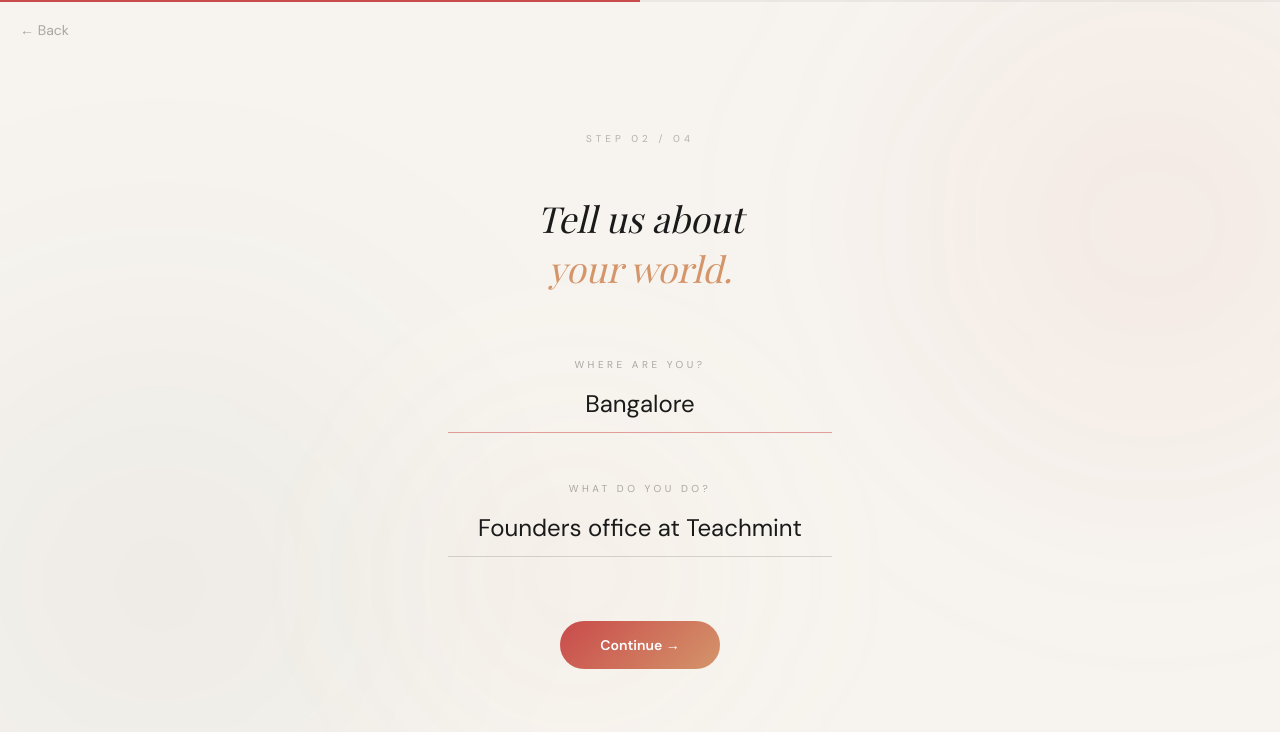
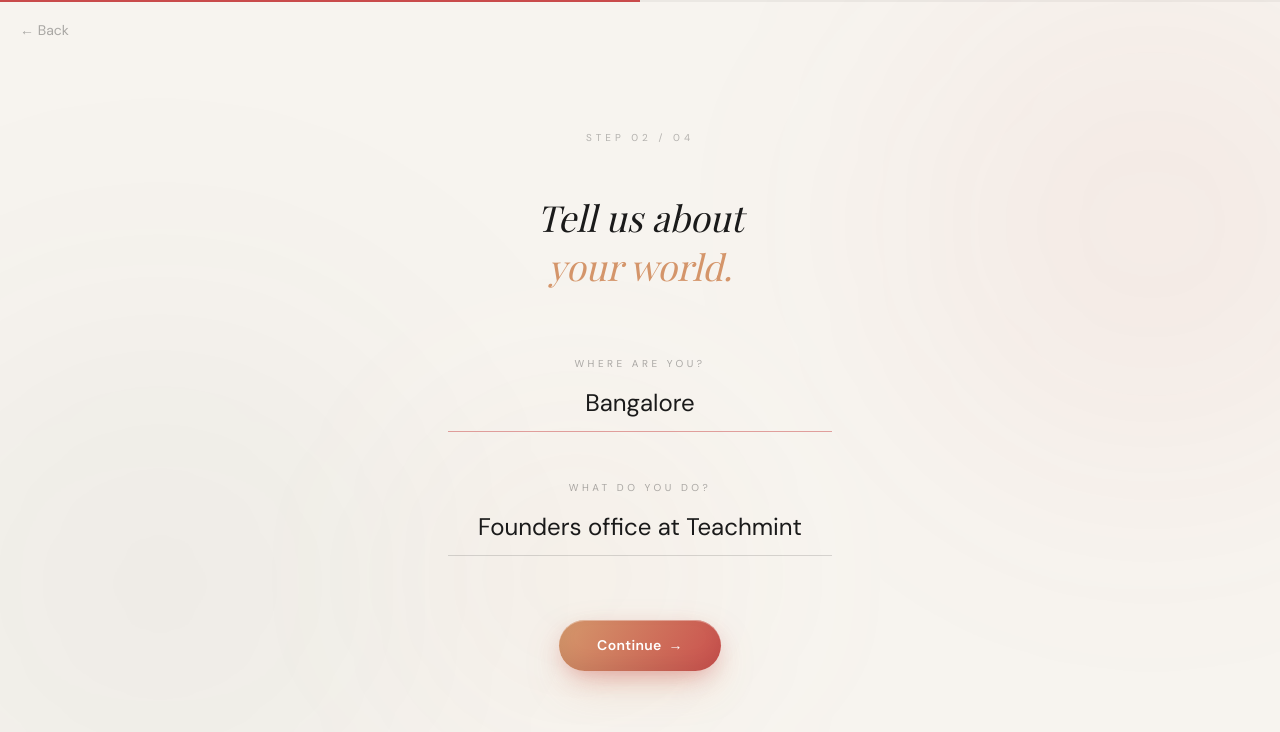
Before and after one commit to vikramaditya26/crushky, a React (Vite) app: page /signup in a window 1280 px wide. Both pictures are taken after a click on the button "Continue →". Shown: the top 732 px of the page. Built offline with nearby package versions, Linux system fonts and the light colour scheme; a web font is replaced by a local one.

Commit message:
feat: refine signup flow and supporting styles

```diff
--- a/src/pages/Signup.jsx
+++ b/src/pages/Signup.jsx
@@ -34,26 +34,42 @@ const BOOK_PICKS = [
   { id: 'ikigai',     title: 'Ikigai',            img: 'https://covers.openlibrary.org/b/isbn/9780143130727-M.jpg' },
 ]
 
+// ─── Music artist picks ───
+// Mix of Indian + global Gen Z favourites. Each has a fallback palette so the tile
+// looks intentional even if the photo URL 404s.
+const MUSIC_PICKS = [
+  { id: 'taylor',    title: 'Taylor Swift',    sub: 'Pop',        palette: ['#3D1B2A', '#B85577'],
+    img: 'https://upload.wikimedia.org/wikipedia/commons/thumb/b/b5/191125_Taylor_Swift_at_the_2019_American_Music_Awards_%28cropped%29.png/220px-191125_Taylor_Swift_at_the_2019_American_Music_Awards_%28cropped%29.png' },
+  { id: 'bts',       title: 'BTS',             sub: 'K-Pop',      palette: ['#1F1F3D', '#6366D6'],
+    img: 'https://upload.wikimedia.org/wikipedia/commons/thumb/c/c1/BTS_2_-_December_2019.jpg/220px-BTS_2_-_December_2019.jpg' },
+  { id: 'arijit',    title: 'Arijit Singh',    sub: 'Bollywood',  palette: ['#2D1B3D', '#7C3A92'],
+    img: 'https://upload.wikimedia.org/wikipedia/commons/thumb/8/8c/Arijit_Singh_at_an_album_launch_event_for_Pal.jpg/220px-Arijit_Singh_at_an_album_launch_event_for_Pal.jpg' },
+  { id: 'rahman',    title: 'A.R. Rahman',     sub: 'Maestro',    palette: ['#1A3B5C', '#3F7CB0'],
+    img: 'https://upload.wikimedia.org/wikipedia/commons/thumb/a/a3/A._R._Rahman_at_the_New_Indian_Express_Group_Devi_Awards_2017.jpg/220px-A._R._Rahman_at_the_New_Indian_Express_Group_Devi_Awards_2017.jpg' },
+  { id: 'diljit',    title: 'Diljit Dosanjh',  sub: 'Punjabi',    palette: ['#2B3A1F', '#7A9F4A'],
+    img: 'https://upload.wikimedia.org/wikipedia/commons/thumb/e/e7/Diljit_Dosanjh_promoting_Born_to_Shine.jpg/220px-Diljit_Dosanjh_promoting_Born_to_Shine.jpg' },
+  { id: 'prateek',   title: 'Prateek Kuhad',   sub: 'Indie',      palette: ['#3D2D1A', '#C28456'],
+    img: 'https://upload.wikimedia.org/wikipedia/commons/thumb/8/86/Prateek_Kuhad.jpg/220px-Prateek_Kuhad.jpg' },
+  { id: 'anuv',      title: 'Anuv Jain',       sub: 'Acoustic',   palette: ['#1B3A3D', '#3F8E94'],
+    img: 'https://upload.wikimedia.org/wikipedia/commons/thumb/4/4a/Anuv_Jain.jpg/220px-Anuv_Jain.jpg' },
+  { id: 'billie',    title: 'Billie Eilish',   sub: 'Alt-Pop',    palette: ['#1F2D1F', '#6B9A6B'],
+    img: 'https://upload.wikimedia.org/wikipedia/commons/thumb/3/30/Billie_Eilish_O2_Shepherd%27s_Bush_Empire_-_15_03_2019_%2832415413367%29.jpg/220px-Billie_Eilish_O2_Shepherd%27s_Bush_Empire_-_15_03_2019_%2832415413367%29.jpg' },
+  { id: 'weeknd',    title: 'The Weeknd',      sub: 'R&B',        palette: ['#2A1B1B', '#A04848'],
+    img: 'https://upload.wikimedia.org/wikipedia/commons/thumb/4/4f/The_Weeknd_at_the_Oscars_in_2016_%28cropped%29.jpg/220px-The_Weeknd_at_the_Oscars_in_2016_%28cropped%29.jpg' },
+  { id: 'shreya',    title: 'Shreya Ghoshal',  sub: 'Playback',   palette: ['#3D1F2D', '#B5547A'],
+    img: 'https://upload.wikimedia.org/wikipedia/commons/thumb/0/02/Shreya_Ghoshal_2019.jpg/220px-Shreya_Ghoshal_2019.jpg' },
+  { id: 'olivia',    title: 'Olivia Rodrigo',  sub: 'Pop-Rock',   palette: ['#3D1A33', '#A8467C'],
+    img: 'https://upload.wikimedia.org/wikipedia/commons/thumb/1/11/Olivia_Rodrigo_2024_%28cropped%29.jpg/220px-Olivia_Rodrigo_2024_%28cropped%29.jpg' },
+  { id: 'karan',     title: 'Karan Aujla',     sub: 'Hip-Hop',    palette: ['#2D2D3D', '#5F6FAA'],
+    img: 'https://upload.wikimedia.org/wikipedia/commons/thumb/2/2a/Karan_Aujla_in_2024.jpg/220px-Karan_Aujla_in_2024.jpg' },
+]
+
 // ─── Interest categories ───
+// User-trimmed list: Music (artists), Movies & TV, Books — no Travel/Food/Hobbies.
 const CATEGORIES = [
-  {
-    id: 'music', icon: '🎵', label: 'Music',
-    options: ['Indie', 'Bollywood', 'Hip-Hop', 'Classical', 'Jazz', 'Rock', 'Pop', 'Electronic', 'Lo-fi'],
-  },
+  { id: 'music', icon: '🎵', label: 'Music',       type: 'images', picks: MUSIC_PICKS },
   { id: 'film',  icon: '🎬', label: 'Movies & TV', type: 'images', picks: MOVIE_PICKS },
-  { id: 'books', icon: '📚', label: 'Books',        type: 'images', picks: BOOK_PICKS  },
-  {
-    id: 'travel', icon: '✈️', label: 'Travel',
-    options: ['Europe', 'Southeast Asia', 'Mountains', 'Beaches', 'Road trips', 'Solo travel', 'Backpacking', 'City breaks'],
-  },
-  {
-    id: 'food', icon: '🍳', label: 'Food',
-    options: ['Street food', 'Fine dining', 'Cooking', 'Cafes', 'Baking', 'Trying cuisines', 'Night food runs', 'Health food'],
-  },
-  {
-    id: 'hobbies', icon: '🎯', label: 'Hobbies',
-    options: ['Running', 'Gaming', 'Photography', 'Writing', 'Yoga', 'Gym', 'Rock climbing', 'Painting'],
-  },
+  { id: 'books', icon: '📚', label: 'Books',       type: 'images', picks: BOOK_PICKS  },
 ]
 
 const PROMPTS = [
@@ -70,6 +86,56 @@ const DEMO_PHOTOS = [
   'https://images.unsplash.com/photo-1506794778202-cad84cf45f1d?w=320&h=420&fit=crop&crop=face,top',
   'https://images.unsplash.com/photo-1519085360753-af0119f7cbe7?w=320&h=420&fit=crop&crop=faces,top',
 ]
+
+// ── Primary CTA — animated gradient + breathing glow + sheen on hover ──
+function PrimaryCTA({ children, onClick, className = '', size = 'md', disabled = false }) {
+  const sizes = {
+    sm: { padding: '12px 28px',  fontSize: 13, gap: 6  },
+    md: { padding: '15px 38px',  fontSize: 14, gap: 7  },
+    lg: { padding: '18px 44px',  fontSize: 15, gap: 8  },
+  }
+  const s = sizes[size] || sizes.md
+  return (
+    <button
+      onClick={onClick}
+      disabled={disabled}
+      className={`relative overflow-hidden group cursor-pointer transition-transform duration-200 hover:scale-[1.04] active:scale-[0.97] disabled:opacity-50 disabled:cursor-not-allowed ${className}`}
+      style={{
+        background: 'linear-gradient(120deg, #C94B4B 0%, #D4956A 50%, #C94B4B 100%)',
+        backgroundSize: '220% 100%',
+        animation: 'ctaGradient 6s ease-in-out infinite, ctaGlow 3s ease-in-out infinite',
+        padding: s.padding,
+        borderRadius: 999,
+        border: 'none',
+        outline: 'none',
+        color: 'white',
+        fontWeight: 600,
+        letterSpacing: '0.02em',
+      }}
+    >
+      {/* Sheen sweep — fires once on hover */}
+      <span
+        aria-hidden
+        className="absolute inset-0 pointer-events-none group-hover:[animation:ctaSheen_1.2s_ease-out]"
+        style={{
+          background: 'linear-gradient(120deg, transparent 30%, rgba(255,255,255,0.45) 50%, transparent 70%)',
+          opacity: 0,
+        }}
+      />
+      {/* Inner soft highlight */}
+      <span
+        aria-hidden
+        className="absolute inset-0 pointer-events-none rounded-full"
+        style={{ boxShadow: 'inset 0 1px 0 rgba(255,255,255,0.35), inset 0 -8px 18px rgba(0,0,0,0.06)' }}
+      />
+      <span className="relative flex items-center justify-center"
+        style={{ fontSize: s.fontSize, gap: s.gap }}>
+        {children}
+        <span aria-hidden className="inline-block transition-transform duration-300 group-hover:translate-x-1.5">→</span>
+      </span>
+    </button>
+  )
+}
 
 // ── Shared input — clean underline on cream bg ──
 const SignupInput = forwardRef(function SignupInput({ value, onChange, placeholder, type = 'text', className = '', ...rest }, ref) {
@@ -118,12 +184,15 @@ function Chip({ label, selected, onClick }) {
   )
 }
 
-// ── Movie / Book visual picker ──
+// ── Movie / Book / Artist visual picker ──
+// When the photo URL 404s we swap to a designed gradient card (per-item palette)
+// so missing artwork still looks intentional, not broken.
 function ImagePicker({ items, selected, onToggle }) {
   return (
     <div className="grid grid-cols-3 gap-2 mt-2 pb-1">
       {items.map(item => {
         const isSel = selected.includes(item.id)
+        const palette = item.palette || ['#2D3B2D', '#1a2820']
         return (
           <button
             key={item.id}
@@ -132,7 +201,7 @@ function ImagePicker({ items, selected, onToggle }) {
             style={{
               aspectRatio: '2/3',
               border: isSel ? '2.5px solid #C94B4B' : '2.5px solid transparent',
-              boxShadow: isSel ? '0 0 12px rgba(201,75,75,0.25)' : 'none',
+              boxShadow: isSel ? '0 0 14px rgba(201,75,75,0.30)' : '0 1px 3px rgba(0,0,0,0.06)',
             }}
           >
             <img
@@ -145,21 +214,34 @@ function ImagePicker({ items, selected, onToggle }) {
                 if (fb) fb.style.display = 'flex'
               }}
             />
-            {/* Fallback when image 404s */}
+            {/* Fallback — designed card */}
             <div
-              className="absolute inset-0 items-center justify-center text-xs text-center p-2 font-semibold text-white leading-tight"
-              style={{ display: 'none', background: 'linear-gradient(135deg, #2D3B2D, #1a2820)' }}
+              className="absolute inset-0 flex-col items-center justify-center text-center px-2 py-3 text-white"
+              style={{
+                display: 'none',
+                background: `linear-gradient(155deg, ${palette[0]} 0%, ${palette[1]} 100%)`,
+              }}
             >
-              {item.title}
+              <span className="font-display italic font-bold leading-tight"
+                style={{ fontSize: 'clamp(11px, 1.4vw, 15px)' }}>
+                {item.title}
+              </span>
+              {item.sub && (
+                <span className="mt-1 tracking-[0.2em] uppercase opacity-70"
+                  style={{ fontSize: 9 }}>
+                  {item.sub}
+                </span>
+              )}
+              <span className="mt-2 opacity-50" style={{ fontSize: 16 }}>♪</span>
             </div>
-            {/* Title gradient */}
+            {/* Title gradient — only shown when real image loaded */}
             <div
               className="absolute bottom-0 left-0 right-0 px-1.5 pt-5 pb-1"
-              style={{ background: 'linear-gradient(to top, rgba(0,0,0,0.8) 0%, transparent 100%)' }}
+              style={{ background: 'linear-gradient(to top, rgba(0,0,0,0.85) 0%, transparent 100%)' }}
             >
               <p className="text-[8px] text-white font-medium leading-tight truncate">{item.title}</p>
             </div>
-            {/* Selected check badge */}
+            {/* Selected check */}
             {isSel && (
               <div className="absolute top-1 right-1 w-5 h-5 rounded-full bg-rose flex items-center justify-center shadow-sm">
                 <span className="text-white text-[9px] font-bold">✓</span>
@@ -304,13 +386,9 @@ function Step1({ form, setForm, onNext }) {
       )}
 
       {canContinue && (
-        <button
-          onClick={onNext}
-          className="mt-14 px-10 py-3.5 rounded-full text-white text-sm font-semibold cursor-pointer transition-all hover:scale-105 hover:shadow-lg ru"
-          style={{ background: 'linear-gradient(135deg, #C94B4B, #D4956A)', animationDelay: '0s' }}
-        >
-          Continue →
-        </button>
+        <div className="mt-14 ru" style={{ animationDelay: '0s' }}>
+          <PrimaryCTA onClick={onNext} size="md">Continue</PrimaryCTA>
+        </div>
       )}
     </div>
   )
@@ -356,13 +434,9 @@ function Step2({ form, setForm, onNext }) {
       </div>
 
       {canContinue && (
-        <button
-          onClick={onNext}
-          className="mt-16 px-10 py-3.5 rounded-full text-white text-sm font-semibold cursor-pointer transition-all hover:scale-105 hover:shadow-lg"
-          style={{ background: 'linear-gradient(135deg, #C94B4B, #D4956A)' }}
-        >
-          Continue →
-        </button>
+        <div className="mt-16">
+          <PrimaryCTA onClick={onNext} size="md">Continue</PrimaryCTA>
+        </div>
       )}
     </div>
   )
@@ -468,6 +542,7 @@ function Step3({ interests, setInterests, prompts, setPrompts, onNext }) {
                     <div className="grid grid-cols-2 gap-2">
                       {visible.map(item => {
                         const isSel = selected.includes(item.id)
+                        const palette = item.palette || ['#2D3B2D', '#1a2820']
                         return (
                           <button
                             key={item.id}
@@ -476,7 +551,7 @@ function Step3({ interests, setInterests, prompts, setPrompts, onNext }) {
                             style={{
                               aspectRatio: '2/3',
                               border: isSel ? '2.5px solid #C94B4B' : '2.5px solid transparent',
-                              boxShadow: isSel ? '0 0 12px rgba(201,75,75,0.25)' : 'none',
+                              boxShadow: isSel ? '0 0 14px rgba(201,75,75,0.30)' : '0 1px 3px rgba(0,0,0,0.06)',
                             }}
                           >
                             <img
@@ -488,12 +563,26 @@ function Step3({ interests, setInterests, prompts, setPrompts, onNext }) {
                                 if (fb) fb.style.display = 'flex'
                               }}
                             />
-                            <div className="absolute inset-0 items-center justify-center text-xs text-center p-2 font-semibold text-white leading-tight"
-                              style={{ display: 'none', background: 'linear-gradient(135deg, #2D3B2D, #1a2820)' }}>
-                              {item.title}
+                            {/* Designed fallback — per-item gradient, Playfair italic name, optional genre tag */}
+                            <div className="absolute inset-0 flex-col items-center justify-center text-center px-2 py-3 text-white"
+                              style={{
+                                display: 'none',
+                                background: `linear-gradient(155deg, ${palette[0]} 0%, ${palette[1]} 100%)`,
+                              }}>
+                              <span className="font-display italic font-bold leading-tight"
+                                style={{ fontSize: 'clamp(13px, 1.6vw, 17px)' }}>
+                                {item.title}
+                              </span>
+                              {item.sub && (
+                                <span className="mt-1.5 tracking-[0.22em] uppercase opacity-75"
+                                  style={{ fontSize: 9 }}>
+                                  {item.sub}
+                                </span>
+                              )}
+                              <span className="mt-2 opacity-50" style={{ fontSize: 18 }}>♪</span>
                             </div>
                             <div className="absolute bottom-0 left-0 right-0 px-2 pt-5 pb-1.5"
-                              style={{ background: 'linear-gradient(to top, rgba(0,0,0,0.8) 0%, transparent 100%)' }}>
+                              style={{ background: 'linear-gradient(to top, rgba(0,0,0,0.85) 0%, transparent 100%)' }}>
                               <p className="text-[10px] text-white font-medium leading-tight truncate">{item.title}</p>
                             </div>
                             {isSel && (
@@ -560,13 +649,9 @@ function Step3({ interests, setInterests, prompts, setPrompts, onNext }) {
       </div>
 
       {canContinue && (
-        <button
-          onClick={onNext}
-          className="w-full py-4 rounded-full text-white text-sm font-semibold cursor-pointer transition-all hover:scale-[1.02] hover:shadow-lg"
-          style={{ background: 'linear-gradient(135deg, #C94B4B, #D4956A)' }}
-        >
-          Continue →
-        </button>
+        <PrimaryCTA onClick={onNext} size="lg" className="w-full">
+          Continue
+        </PrimaryCTA>
       )}
     </div>
   )
@@ -703,13 +788,9 @@ function Step4({ form, setForm, selectedPhotos, setSelectedPhotos, prompts, inte
         </div>
       </div>
 
-      <button
-        onClick={onFinish}
-        className="w-full py-4 rounded-full text-white text-base font-semibold cursor-pointer transition-all hover:scale-[1.02] hover:shadow-xl"
-        style={{ background: 'linear-gradient(135deg, #C94B4B, #D4956A)' }}
-      >
+      <PrimaryCTA onClick={onFinish} size="lg" className="w-full">
         Let's find your person ✦
-      </button>
+      </PrimaryCTA>
     </div>
   )
 }
```
Also changed, not shown: src/index.css (+21 -0 lines), 1 other file (tests, documents, lock files or other folders).
